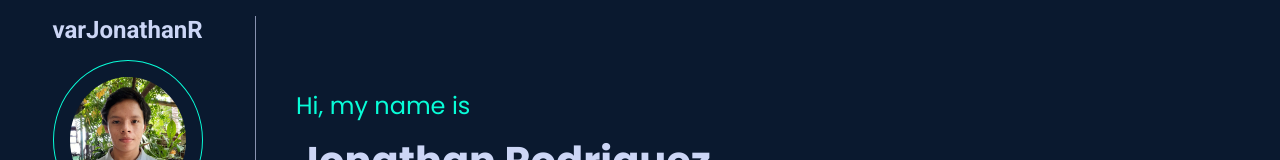
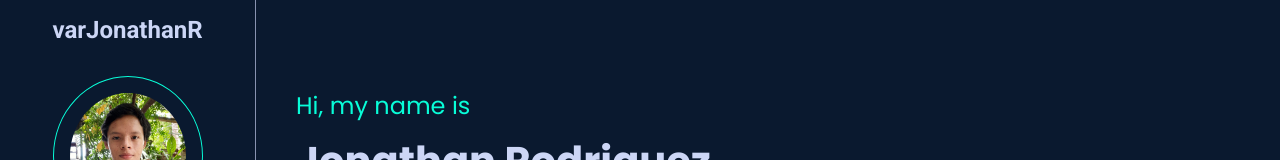
Before and after one commit to varJonathanR/portfolio-v1, a React (Vite) app: page / in a window 1280 px wide. Shown: the top 160 px of the page. Built offline with nearby package versions, Linux system fonts and the light colour scheme.

Commit message:
Fexed navbar and projects responsive bugs

```diff
--- a/src/scss/abstracts/_navbar.scss
+++ b/src/scss/abstracts/_navbar.scss
@@ -6,7 +6,7 @@
     h4{
         font-size: 1.5rem;
         text-align: center;
-        margin: 1rem 0;
+        padding: 1rem 0;
     }
     .nav-items{
         display: flex;
--- a/src/scss/styledpages/_projects.scss
+++ b/src/scss/styledpages/_projects.scss
@@ -11,15 +11,7 @@
 
         );
         place-content: center;
-        gap: 1rem;
+        place-items: center;
+        gap: 1.5rem;
     }
 }
-
-@media screen and (max-width: 767px) {
-    .Projects{
-        .project-container{
-            gap: 1.5rem;
-            place-content: center;
-        }
-    }
-}
```
